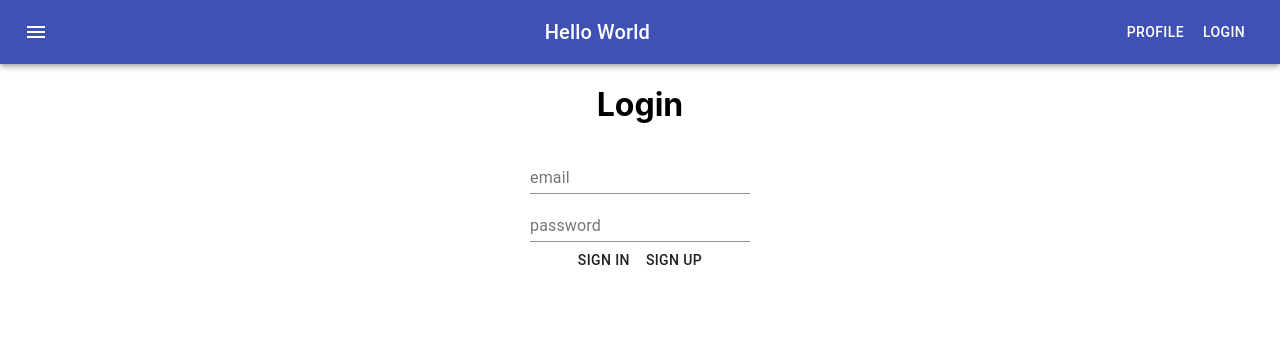
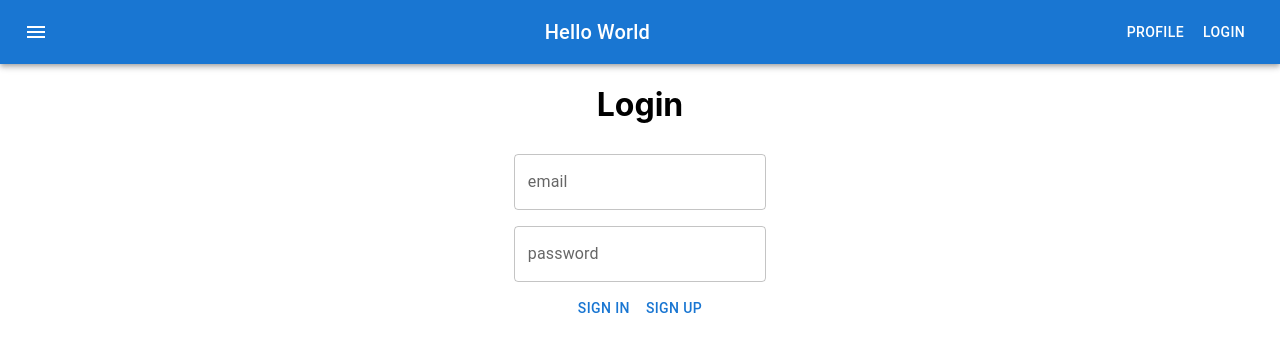
Before and after one commit to hyaherl/react-express-typescript, a React (Create React App) app in the folder client/: page /logIn in a window 1280 px wide. Shown: the top 352 px of the page. Built offline with nearby package versions, Linux system fonts and the light colour scheme.

Commit message:
mui5 upgrade

```diff
--- a/client/package.json
+++ b/client/package.json
@@ -3,8 +3,10 @@
   "version": "0.1.0",
   "private": true,
   "dependencies": {
-    "@material-ui/core": "^4.12.3",
-    "@material-ui/icons": "^4.11.2",
+    "@emotion/react": "^11.4.1",
+    "@emotion/styled": "^11.3.0",
+    "@mui/icons-material": "^5.0.1",
+    "@mui/material": "^5.0.1",
     "@testing-library/jest-dom": "^5.11.4",
     "@testing-library/react": "^11.1.0",
     "@testing-library/user-event": "^12.1.10",
--- a/client/src/App.tsx
+++ b/client/src/App.tsx
@@ -1,4 +1,3 @@
-import { Container } from '@material-ui/core';
 import React, { useEffect, useState } from 'react';
 import { BrowserRouter as Router, Route, Switch } from 'react-router-dom';
 import jwtDecode from 'jwt-decode';
@@ -10,6 +9,7 @@ import NavigationBar from './components/layout/NavigationBar';
 import LoginContainer from './container/user/LoginContainer';
 import SignUpContainer from './container/user/SignUpContainer';
 import ProfileContainer from './container/user/ProfileContainer';
+import { Container } from '@mui/material';
 
 interface User {
     email: string;
--- a/client/src/components/layout/NavigationBar.tsx
+++ b/client/src/components/layout/NavigationBar.tsx
@@ -1,19 +1,7 @@
-import { AppBar, Button, IconButton, makeStyles, Toolbar, Typography } from '@material-ui/core';
-import MenuIcon from '@material-ui/icons/Menu';
+import { Box, AppBar, Button, IconButton, Toolbar, Typography } from '@mui/material';
+import { Menu } from '@mui/icons-material';
 import React from 'react';
 import { useHistory } from 'react-router-dom';
-
-const useStyles = makeStyles(theme => ({
-    root: {
-        flexGrow: 1,
-    },
-    menuButton: {
-        marginRight: theme.spacing(2),
-    },
-    title: {
-        flexGrow: 1,
-    },
-}));
 
 interface NavigationBarProps {
     user: any;
@@ -21,7 +9,6 @@ interface NavigationBarProps {
 }
 
 function NavigationBar({ user, logout }: NavigationBarProps) {
-    const classes = useStyles();
     const history = useHistory();
 
     const linkPage = (path: string) => {
@@ -34,13 +21,13 @@ function NavigationBar({ user, logout }: NavigationBarProps) {
     };
 
     return (
-        <div className={classes.root}>
+        <Box sx={{ flexGrow: 1 }}>
             <AppBar position="static">
                 <Toolbar>
-                    <IconButton edge="start" className={classes.menuButton} color="inherit" aria-label="menu">
-                        <MenuIcon />
+                    <IconButton size="large" edge="start" color="inherit" aria-label="menu" sx={{ mr: 2 }}>
+                        <Menu />
                     </IconButton>
-                    <Typography variant="h6" className={classes.title} onClick={() => linkPage('/')}>
+                    <Typography variant="h6" component="div" sx={{ flexGrow: 1 }} onClick={() => linkPage('/')}>
                         Hello World
                     </Typography>
                     <Button color="inherit" onClick={() => linkPage('/profile')}>
@@ -57,7 +44,7 @@ function NavigationBar({ user, logout }: NavigationBarProps) {
                     )}
                 </Toolbar>
             </AppBar>
-        </div>
+        </Box>
     );
 }
 
--- a/client/src/components/user/Login.tsx
+++ b/client/src/components/user/Login.tsx
@@ -1,17 +1,5 @@
 import React from 'react';
-import { Button, makeStyles, TextField } from '@material-ui/core';
-
-const useStyles = makeStyles(theme => ({
-    root: {
-        '& > *': {
-            margin: theme.spacing(1),
-            width: '25ch',
-        },
-    },
-    div: {
-        margin: '0 auto',
-    },
-}));
+import { Box, Button, Grid, TextField } from '@mui/material';
 
 type LogInProps = {
     formChange: (e: any) => void;
@@ -20,19 +8,26 @@ type LogInProps = {
 };
 
 function Login({ formChange, signIn, signUp }: LogInProps) {
-    const classes = useStyles();
     return (
-        <div>
+        <Box
+            component="form"
+            sx={{
+                '& .MuiTextField-root': { m: 1, width: '25ch' },
+                margin: '0 auto',
+            }}
+            noValidate
+            autoComplete="off"
+        >
             <h1>Login</h1>
-            <form className={classes.root} noValidate autoComplete="off">
-                <div className={classes.div}>
-                    <TextField id="email" name="email" label="email" onChange={formChange} />
-                    <TextField id="password" name="password" label="password" type="password" onChange={formChange} />
+            <Grid container direction="column" alignItems="center">
+                <TextField id="email" name="email" label="email" onChange={formChange} />
+                <TextField id="password" name="password" label="password" type="password" onChange={formChange} />
+                <Grid item>
                     <Button onClick={signIn}>Sign In</Button>
                     <Button onClick={signUp}>Sign Up</Button>
-                </div>
-            </form>
-        </div>
+                </Grid>
+            </Grid>
+        </Box>
     );
 }
 
--- a/client/src/components/user/SignUp.tsx
+++ b/client/src/components/user/SignUp.tsx
@@ -1,17 +1,5 @@
 import React from 'react';
-import { Button, makeStyles, TextField } from '@material-ui/core';
-
-const useStyles = makeStyles(theme => ({
-    root: {
-        '& > *': {
-            margin: theme.spacing(1),
-            width: '25ch',
-        },
-    },
-    div: {
-        margin: '0 auto',
-    },
-}));
+import { Box, Button, Grid, TextField } from '@mui/material';
 
 type SignUpProps = {
     formChange: (e: any) => void;
@@ -19,19 +7,24 @@ type SignUpProps = {
 };
 
 function SignUp({ formChange, signUp }: SignUpProps) {
-    const classes = useStyles();
     return (
-        <div>
+        <Box
+            component="form"
+            sx={{
+                '& .MuiTextField-root': { m: 1, width: '25ch' },
+                margin: '0 auto',
+            }}
+            noValidate
+            autoComplete="off"
+        >
             <h1>Sign Up</h1>
-            <form className={classes.root} noValidate autoComplete="off">
-                <div className={classes.div}>
-                    <TextField id="email" name="email" label="email" onChange={formChange} />
-                    <TextField id="password" name="password" label="password" type="password" onChange={formChange} />
-                    <TextField id="nickname" name="nickname" label="nickname" onChange={formChange} />
-                    <Button onClick={signUp}>Sign Up</Button>
-                </div>
-            </form>
-        </div>
+            <Grid container direction="column" alignItems="center">
+                <TextField id="email" name="email" label="email" onChange={formChange} />
+                <TextField id="password" name="password" label="password" type="password" onChange={formChange} />
+                <TextField id="nickname" name="nickname" label="nickname" onChange={formChange} />
+                <Button onClick={signUp}>Sign Up</Button>
+            </Grid>
+        </Box>
     );
 }
 
```
Also changed, not shown: 1 other file (tests, documents, lock files or other folders).
